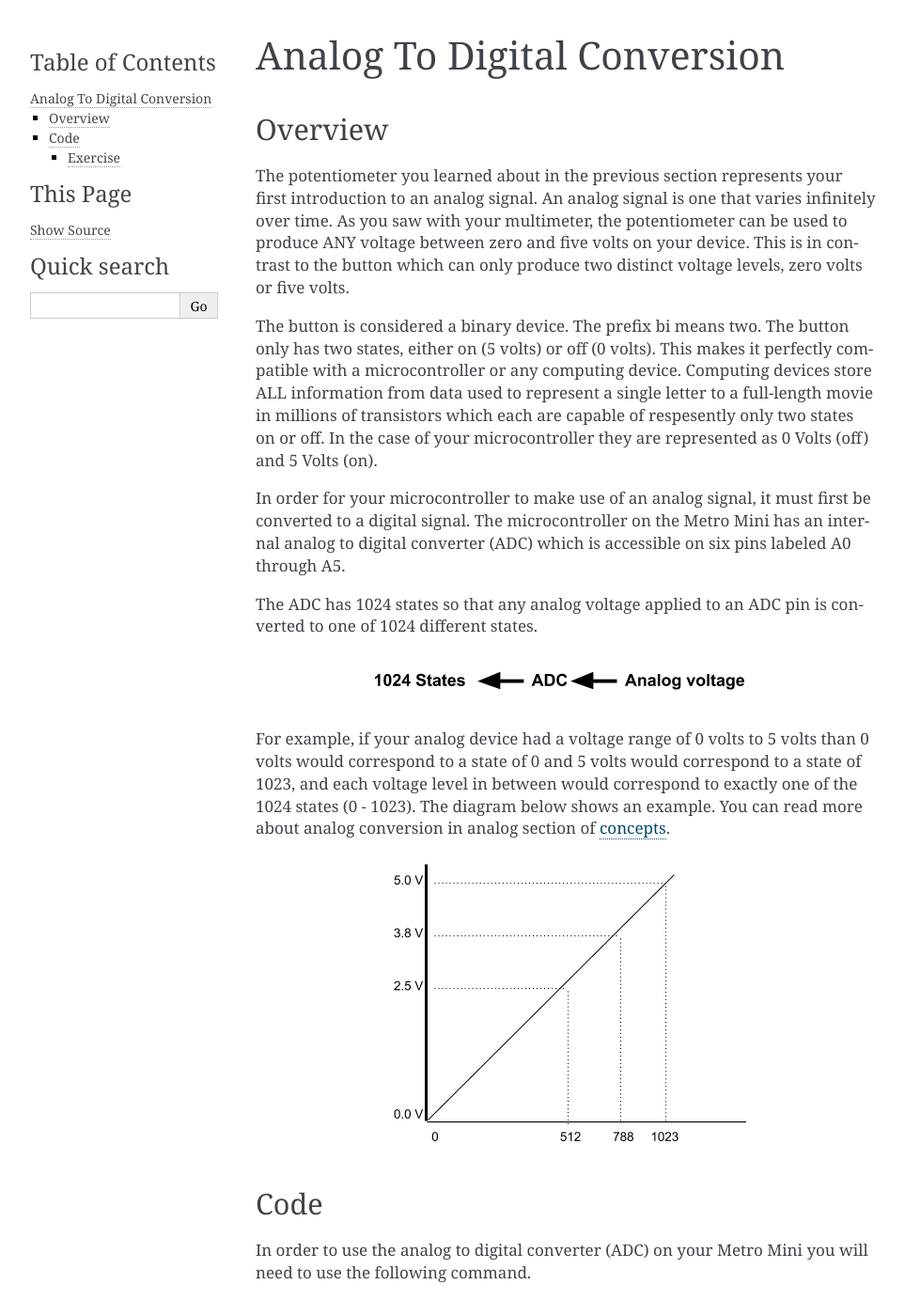
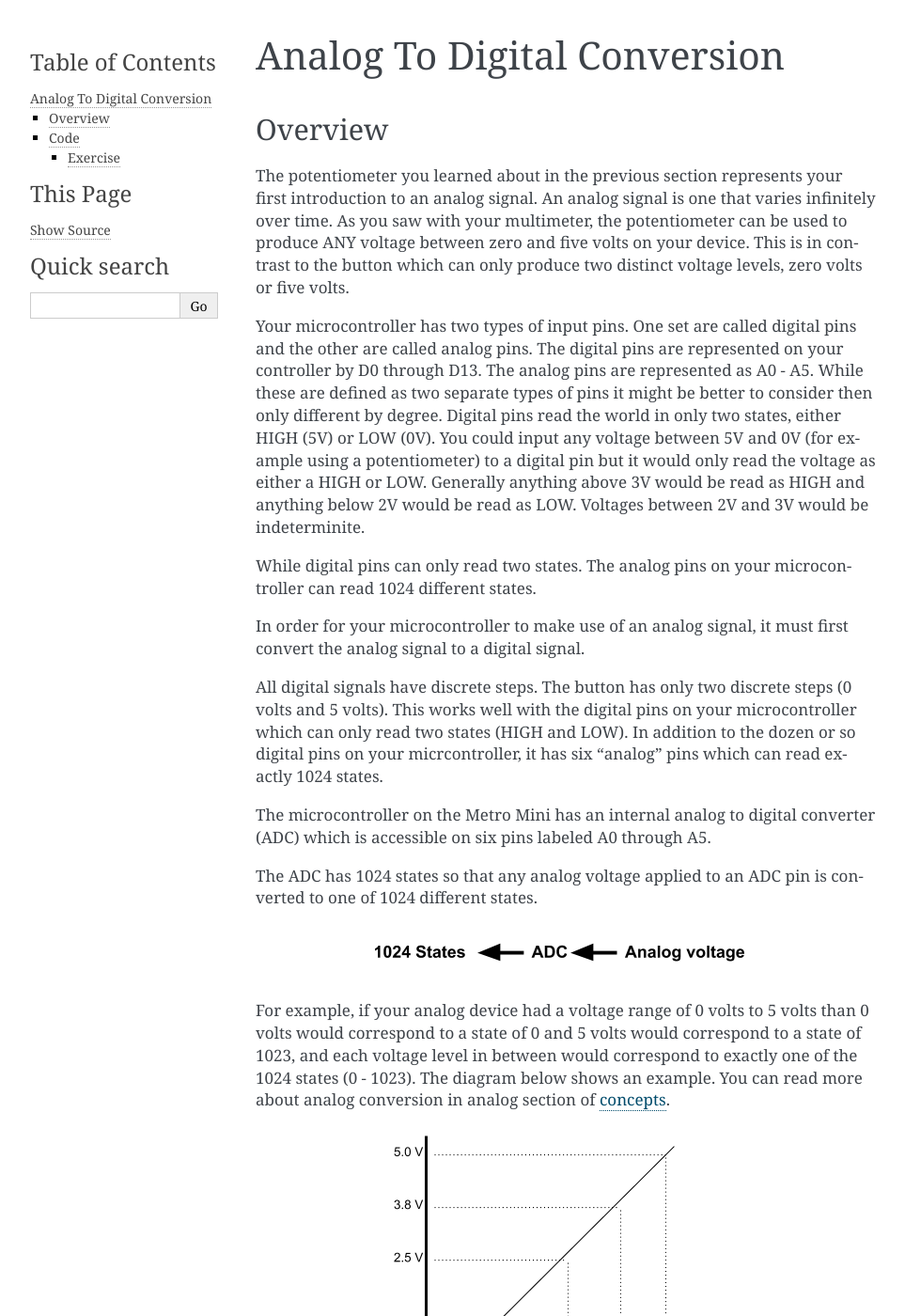
Before and after one commit to maxtkc/mvths-wiki, a Sphinx documentation site: the page built from docs/021-analog-to-digital-conversion.rst, in a window 1280 px wide and 1400 px high. Shown: the whole window at 94% size, without its empty margins (148-1111 px from the left). Built offline with Sphinx 7.4.7, drawn with Linux system fonts in a browser that asks for light colours.

Commit message:
Update 021-analog-to-digital-conversion.rst

```diff
--- a/docs/021-analog-to-digital-conversion.rst
+++ b/docs/021-analog-to-digital-conversion.rst
@@ -8,12 +8,21 @@ The potentiometer you learned about in the previous section represents your firs
 that varies infinitely over time. As you saw with your multimeter, the potentiometer can be used to produce ANY voltage between zero and
 five volts on your device. This is in contrast to the button which can only produce two distinct voltage levels, zero volts or five volts.
 
-The button is considered a binary device. The prefix bi means two. The button only has two states, either on (5 volts) or off (0 volts). This makes
-it perfectly compatible with a microcontroller or any computing device. Computing devices store ALL information from data used to represent a single
-letter to a full-length movie in millions of transistors which each are capable of respesently only two states on or off. In the case of your microcontroller
-they are represented as 0 Volts (off) and 5 Volts (on).
+Your microcontroller has two types of input pins. One set are called digital pins and the other are called analog pins. The digital pins are represented
+on your controller by D0 through D13. The analog pins are represented as A0 - A5. While these are defined as two separate types of pins it might be
+better to consider then only different by degree. Digital pins read the world in only two states, either HIGH (5V) or LOW (0V). You could input any voltage between
+5V and 0V (for example using a potentiometer) to a digital pin but it would only read the voltage as either a HIGH or LOW. Generally anything
+above 3V would be read as HIGH and anything below 2V would be read as LOW. Voltages between 2V and 3V would be indeterminite.
 
-In order for your microcontroller to make use of an analog signal, it must first be converted to a digital signal.
+While digital pins can only read two states. The analog pins on your microcontroller can read 1024 different states.
+
+
+In order for your microcontroller to make use of an analog signal, it must first convert the analog signal to a digital signal.
+
+All digital signals have
+discrete steps. The button has only two discrete steps (0 volts and 5 volts). This works well with the digital pins on your microcontroller which can
+only read two states (HIGH and LOW). In addition to the dozen or so digital pins on your micrcontroller, it has six "analog" pins which can read exactly 1024 states.
+
 The microcontroller on the Metro Mini has an internal analog to digital
 converter (ADC) which is accessible on six pins labeled A0 through A5.
 
```
